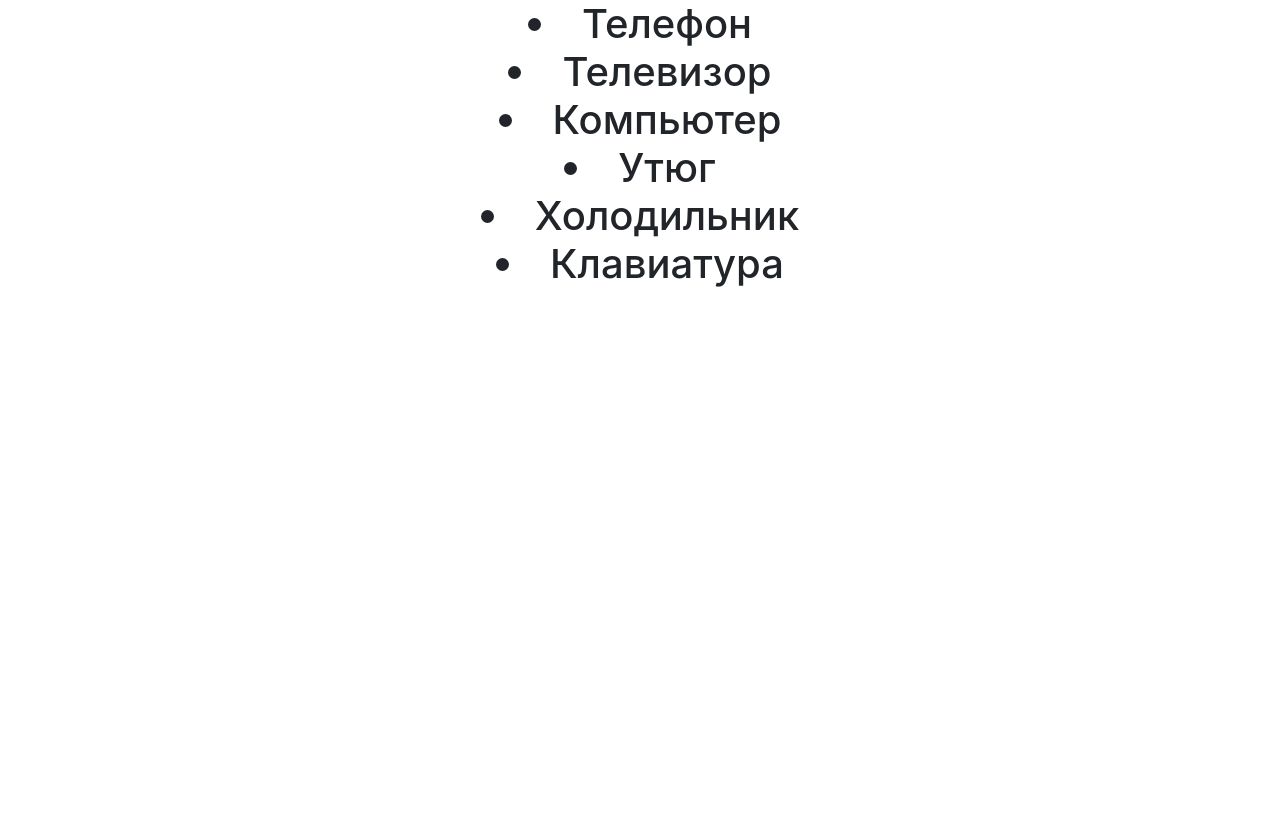
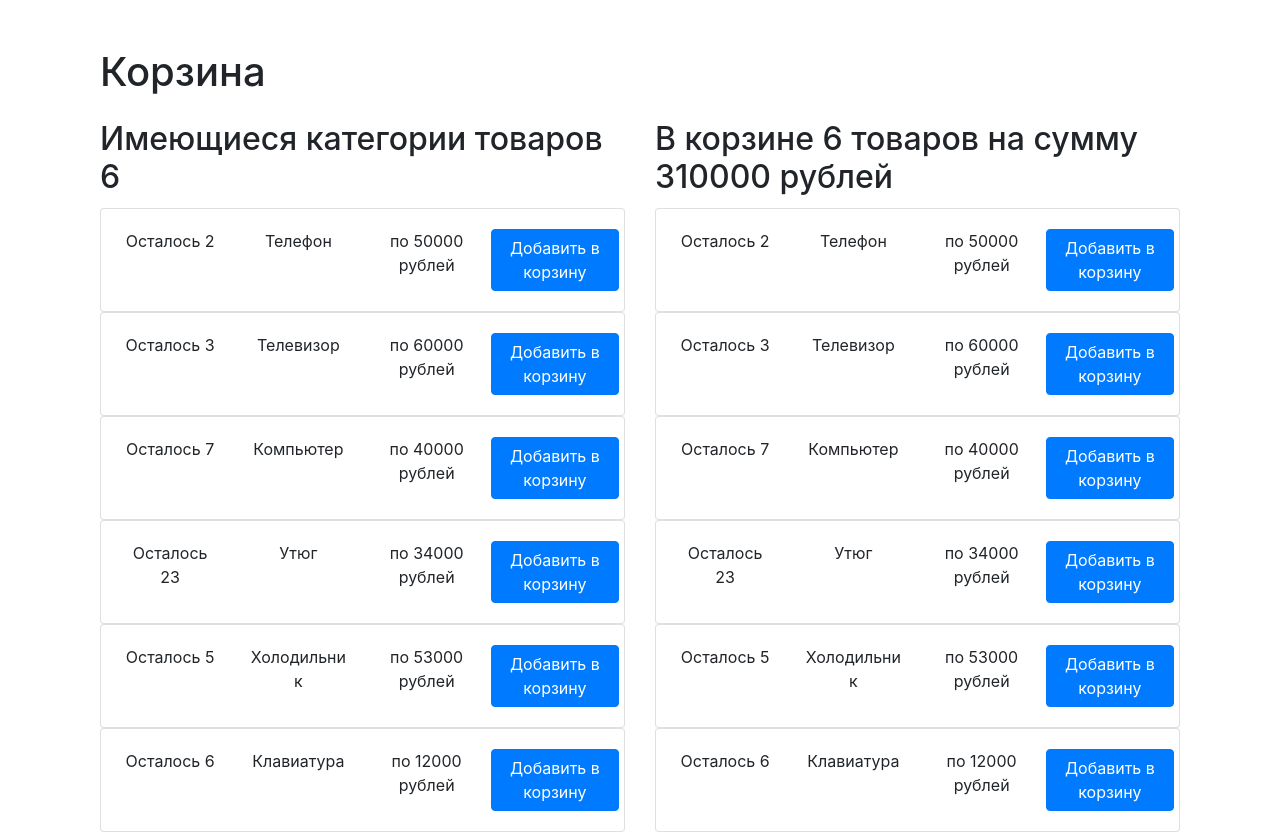
Before and after one commit to slvKhan/travelata, a React (Create React App) app: page / in a window 1280 px wide. Before the commit the page ends 800 px from the top, so only its background shows below. Built offline with nearby package versions, Linux system fonts and the light colour scheme.

Commit message:
products layout

```diff
--- a/src/App.js
+++ b/src/App.js
@@ -6,7 +6,7 @@ import 'bootstrap/dist/css/bootstrap.min.css';
 
 function App() {
   return (
-    <div className="App">
+    <div className="App container mt-5">
       <ShopCart />
     </div>
   );
--- /dev/null
+++ b/src/ShopCart/Product.jsx
@@ -0,0 +1,35 @@
+/* eslint-disable react/prop-types */
+import React from 'react';
+import { Card, Button } from 'react-bootstrap';
+
+const Product = ({ feats }) => {
+  const {
+    id, productName, price, amount,
+  } = feats;
+
+  return (
+    <Card id={id}>
+      <Card.Body className="row">
+        <span className="amount col-3">
+          <span>Осталось</span>
+          <span> </span>
+          <span>{amount}</span>
+        </span>
+
+        <span className="product-name col-3">{` ${productName} `}</span>
+
+        <span className="price col-3">
+          <span>по</span>
+          <span> </span>
+          <span>{price}</span>
+          <span> </span>
+          <span>рублей</span>
+        </span>
+
+        <Button variant="primary" className="col-3">Добавить в корзину</Button>
+      </Card.Body>
+    </Card>
+  );
+};
+
+export default Product;
--- a/src/ShopCart/ShopCart.jsx
+++ b/src/ShopCart/ShopCart.jsx
@@ -1,5 +1,6 @@
 import React from 'react';
 import axios from 'axios';
+import Product from './Product';
 
 export default class ShopCart extends React.Component {
   constructor(props) {
@@ -20,10 +21,33 @@ export default class ShopCart extends React.Component {
 
   render() {
     const { products } = this.state;
+    const titleStyle = {
+      height: '5vh',
+    };
+
     return (
-      <h1>
-        { products.map((el) => <li key={el.id}>{el.productName}</li>)}
-      </h1>
+      <div className="container">
+        <h1 className="mb-4 text-left">Корзина</h1>
+        <div className="row">
+
+          <div className="products col-6">
+            <h2 className="mb-5 text-left" style={titleStyle}>
+              Имеющиеся категории товаров
+              <span> </span>
+              <span>{products.length}</span>
+            </h2>
+            { products.map((el) => <Product key={el.id} feats={el} />)}
+          </div>
+
+          <div className="products col-6">
+            <h2 className="mb-5 text-left" style={titleStyle}>
+              В корзине 6 товаров на сумму 310000 рублей
+            </h2>
+            { products.map((el) => <Product key={el.id} feats={el} />)}
+          </div>
+
+        </div>
+      </div>
     );
   }
 }
```
Also changed, not shown: src/ShopCart/ProductInShopCart.jsx (added, +14 -0 lines).
